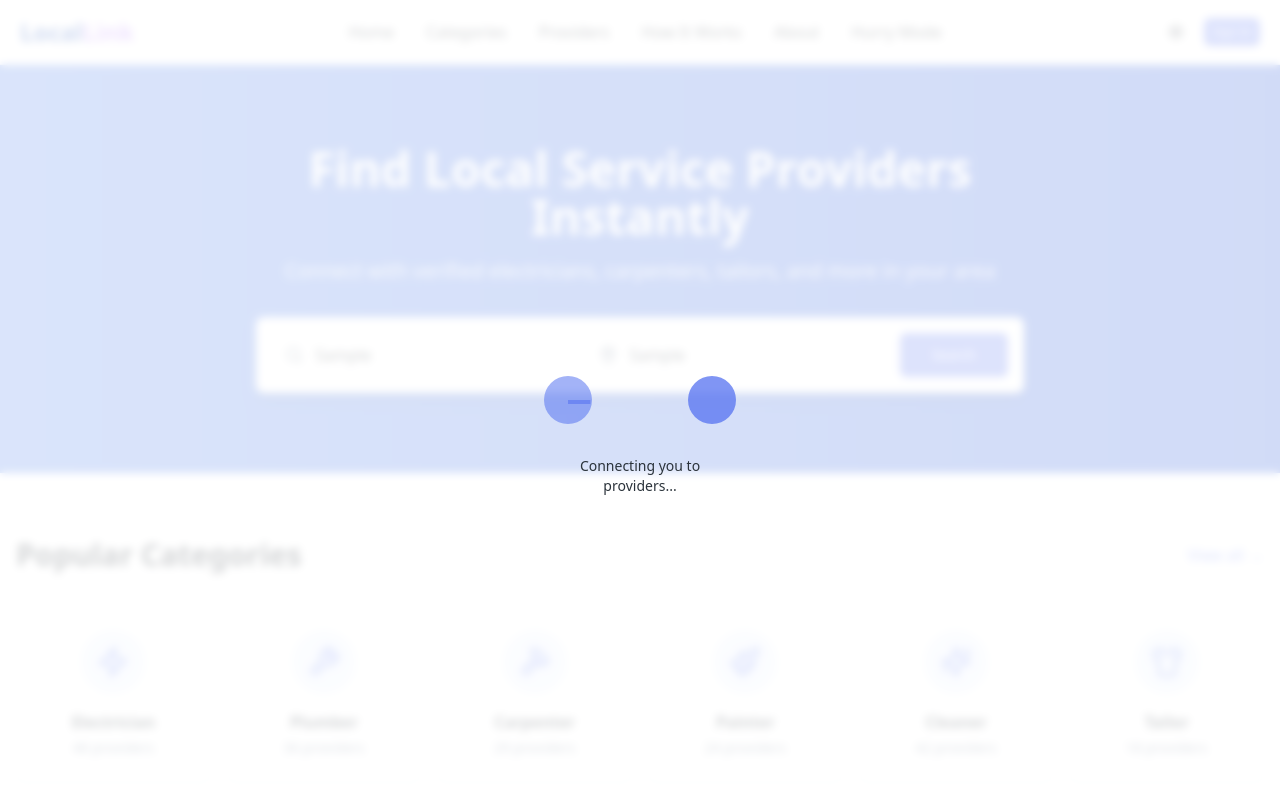
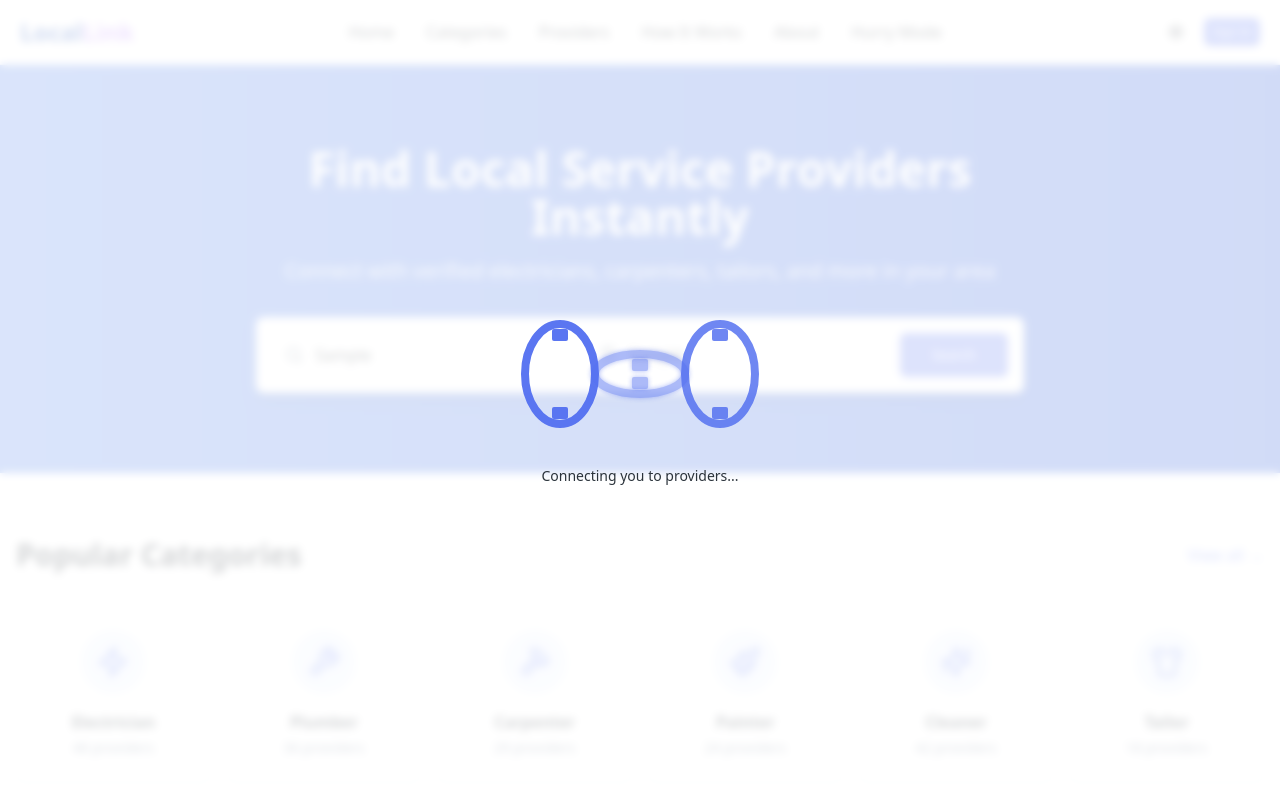
Before and after one commit to rajnikant357/locallink-beta-v1.0.0.0, a React (Vite) app: page / in a window 1280 px wide. Both pictures are taken after typing "Sample", "Sample" into the empty fields and a click on the button "Search". Shown: the top 800 px of the page. Built offline with nearby package versions, Linux system fonts and the light colour scheme; the HTML template or start-up script is replaced by a standard one.

Commit message:
Refactor loading animation

```diff
--- a/src/components/LinkLoadingAnimation.tsx
+++ b/src/components/LinkLoadingAnimation.tsx
@@ -1,40 +1,67 @@
 const LinkLoadingAnimation = () => {
   return (
     <div className="fixed inset-0 bg-background/80 backdrop-blur-sm z-50 flex items-center justify-center">
-      <div className="relative w-64 h-32">
-        {/* Left circle */}
-        <div className="absolute left-8 top-1/2 -translate-y-1/2">
-          <div className="w-12 h-12 rounded-full bg-primary animate-pulse" />
-        </div>
+      <div className="relative flex flex-col items-center gap-8">
+        <svg width="280" height="120" viewBox="0 0 280 120" className="chain-link">
+          {/* Left chain link */}
+          <g className="left-link">
+            <ellipse cx="60" cy="60" rx="35" ry="50" fill="none" stroke="hsl(var(--primary))" strokeWidth="8" />
+            <rect x="52" y="15" width="16" height="12" fill="hsl(var(--primary))" rx="2" />
+            <rect x="52" y="93" width="16" height="12" fill="hsl(var(--primary))" rx="2" />
+          </g>
 
-        {/* Right circle */}
-        <div className="absolute right-8 top-1/2 -translate-y-1/2">
-          <div className="w-12 h-12 rounded-full bg-primary animate-pulse animation-delay-300" />
-        </div>
+          {/* Right chain link */}
+          <g className="right-link">
+            <ellipse cx="220" cy="60" rx="35" ry="50" fill="none" stroke="hsl(var(--primary))" strokeWidth="8" />
+            <rect x="212" y="15" width="16" height="12" fill="hsl(var(--primary))" rx="2" />
+            <rect x="212" y="93" width="16" height="12" fill="hsl(var(--primary))" rx="2" />
+          </g>
 
-        {/* Connecting line animation */}
-        <div className="absolute left-14 top-1/2 -translate-y-1/2 h-1 bg-primary origin-left animate-[scale-x_1.5s_ease-in-out_infinite]"
-             style={{ width: '152px' }} />
+          {/* Middle connecting piece with animation */}
+          <g className="connector-piece">
+            <ellipse cx="140" cy="60" rx="45" ry="20" fill="none" stroke="hsl(var(--primary))" strokeWidth="8" className="connector-animate" />
+            <rect x="132" y="45" width="16" height="12" fill="hsl(var(--primary))" rx="2" className="connector-animate" />
+            <rect x="132" y="63" width="16" height="12" fill="hsl(var(--primary))" rx="2" className="connector-animate" />
+          </g>
+        </svg>
 
         {/* Text */}
-        <div className="absolute -bottom-8 left-1/2 -translate-x-1/2 text-center">
+        <div className="text-center">
           <p className="text-sm font-medium text-foreground">Connecting you to providers...</p>
         </div>
       </div>
 
       <style>{`
-        @keyframes scale-x {
+        .connector-animate {
+          animation: pulse-glow 1.5s ease-in-out infinite;
+        }
+
+        @keyframes pulse-glow {
           0%, 100% {
-            transform: scaleX(0);
-            opacity: 0.5;
+            opacity: 0.4;
+            filter: drop-shadow(0 0 2px hsl(var(--primary)));
           }
           50% {
-            transform: scaleX(1);
+            opacity: 1;
+            filter: drop-shadow(0 0 8px hsl(var(--primary)));
+          }
+        }
+
+        .left-link, .right-link {
+          animation: subtle-pulse 2s ease-in-out infinite;
+        }
+
+        .right-link {
+          animation-delay: 0.3s;
+        }
+
+        @keyframes subtle-pulse {
+          0%, 100% {
+            opacity: 0.7;
+          }
+          50% {
             opacity: 1;
           }
-        }
-        .animation-delay-300 {
-          animation-delay: 300ms;
         }
       `}</style>
     </div>
```
